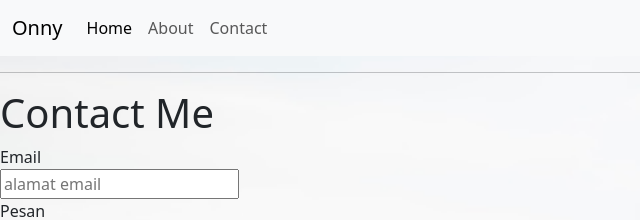
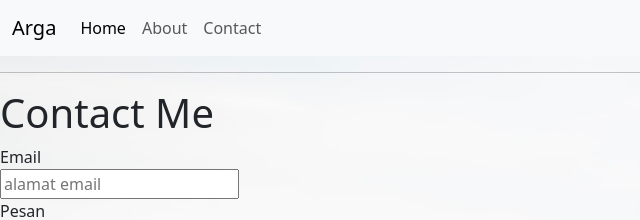
Before and after one commit to Argazxz/Argazxz.github, a plain HTML site: page contact.html in a window 1280 px wide. Shown: the top 220 px of the page, 0-640 px from the left. Drawn offline with nearby package versions, Linux system fonts and the light colour scheme.

Commit message:
Update contact.html

```diff
--- a/contact.html
+++ b/contact.html
@@ -21,7 +21,7 @@
 <body>
     <nav class="navbar navbar-expand-lg bg-body-tertiary">
         <div class="container-fluid">
-          <a class="navbar-brand" href="#">Onny</a>
+          <a class="navbar-brand" href="#">Arga</a>
           <button class="navbar-toggler" type="button" data-bs-toggle="collapse" data-bs-target="#navbarNav" aria-controls="navbarNav" aria-expanded="false" aria-label="Toggle navigation">
             <span class="navbar-toggler-icon"></span>
           </button>
```
